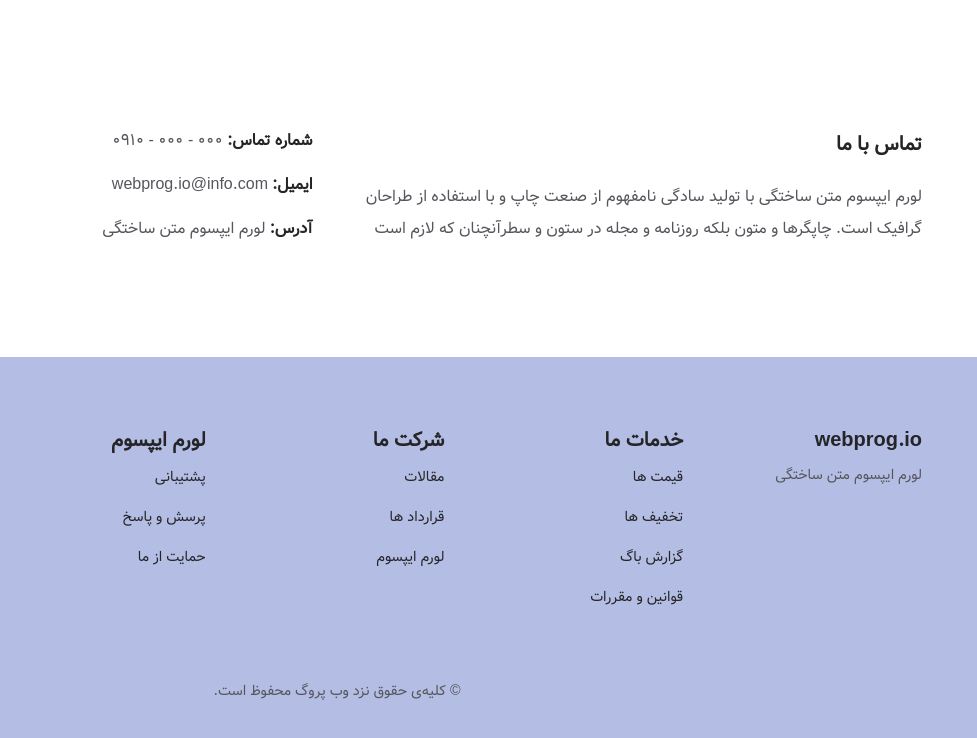
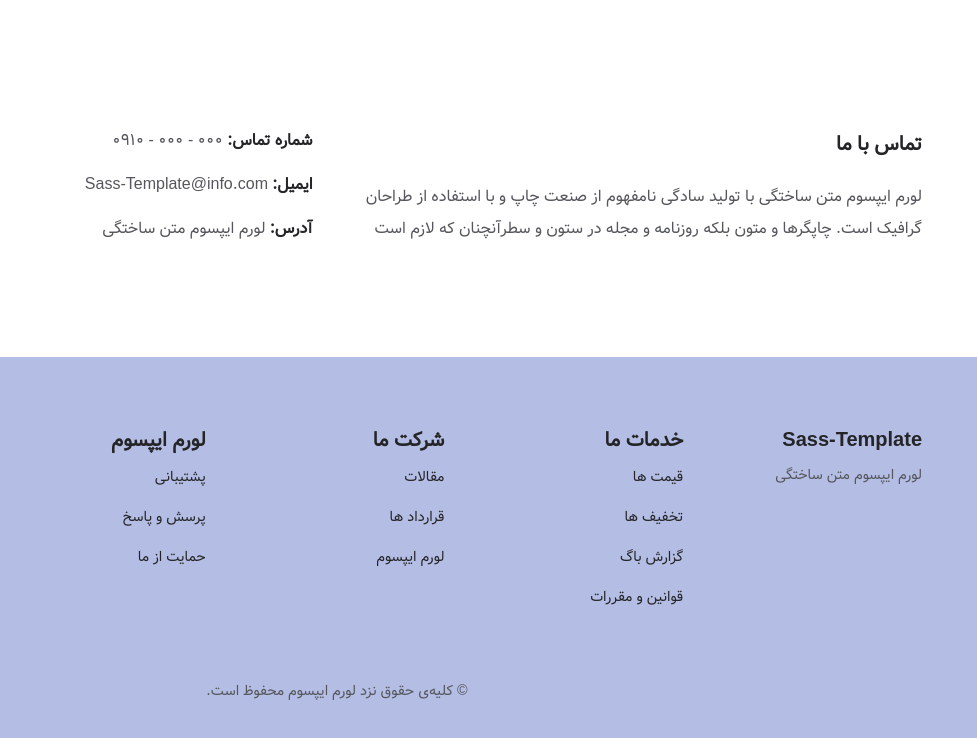
Before and after one commit to shakib-zeidi/sass-template, a website: page index.html in a window 1280 px wide. Shown: the part 2363-3101 px from the top of the page, 303-1280 px from the left. Drawn offline with Linux system fonts and the light colour scheme.

Commit message:
change brand

```diff
--- a/index.html
+++ b/index.html
@@ -205,7 +205,7 @@
                         <li class="contact__address">
                             ایمیل:
                             <span class="contact__information"
-                                >webprog.io@info.com</span
+                                >Sass-Template@info.com</span
                             >
                         </li>
                         <li class="contact__address">
@@ -228,7 +228,7 @@
         <footer class="footer section">
             <div class="footer__container container">
               <article class="footer__content">
-                <a href="#" class="footer__logo">webprog.io</a>
+                <a href="#" class="footer__logo">Sass-Template</a>
                 <p class="footer__description">لورم ایپسوم متن ساختگی</p>
               </article>
 
@@ -273,7 +273,7 @@
               </article>
             </div>
 
-            <p class="footer__copy">&#169; کلیه‌ی حقوق نزد وب پروگ محفوظ است.</p>
+            <p class="footer__copy">&#169; کلیه‌ی حقوق نزد لورم ایپسوم محفوظ است.</p>
         </footer>
 
         <a class="scrollup" id="scroll-up" href="#">
```
